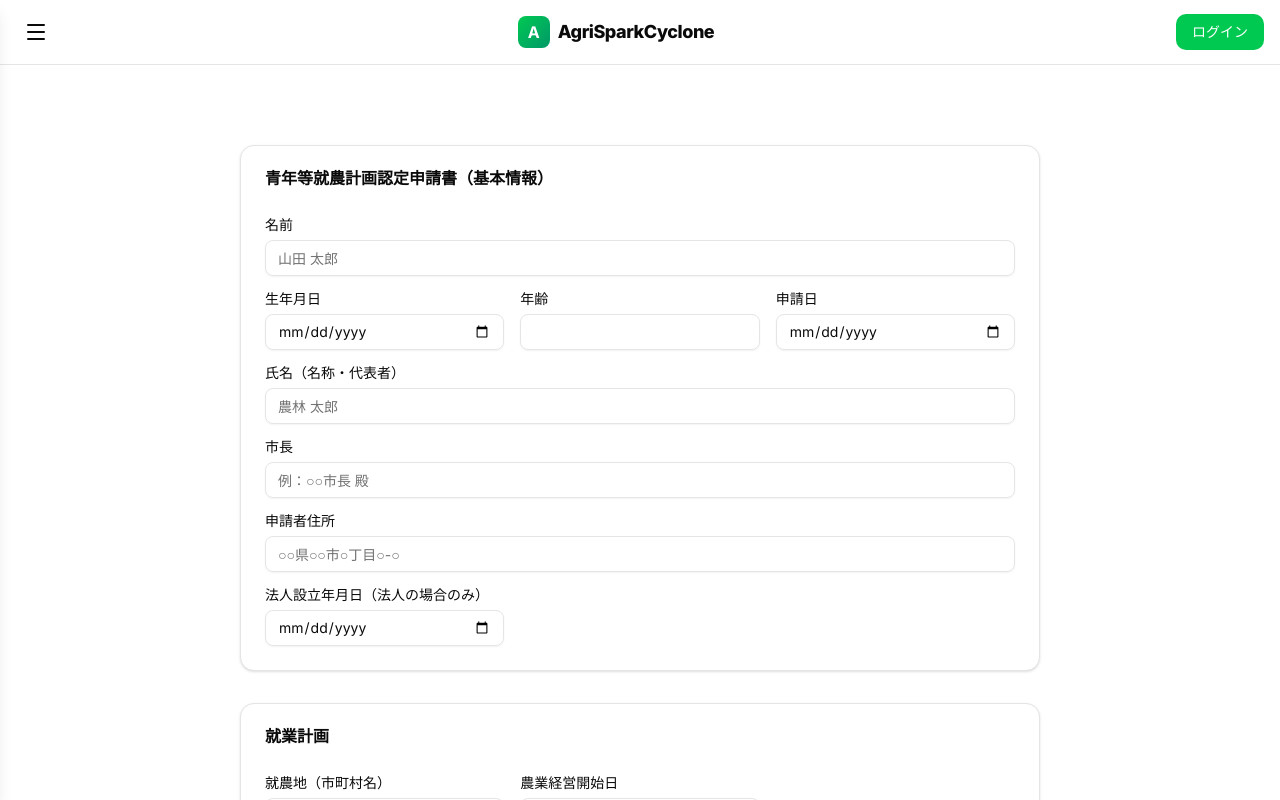
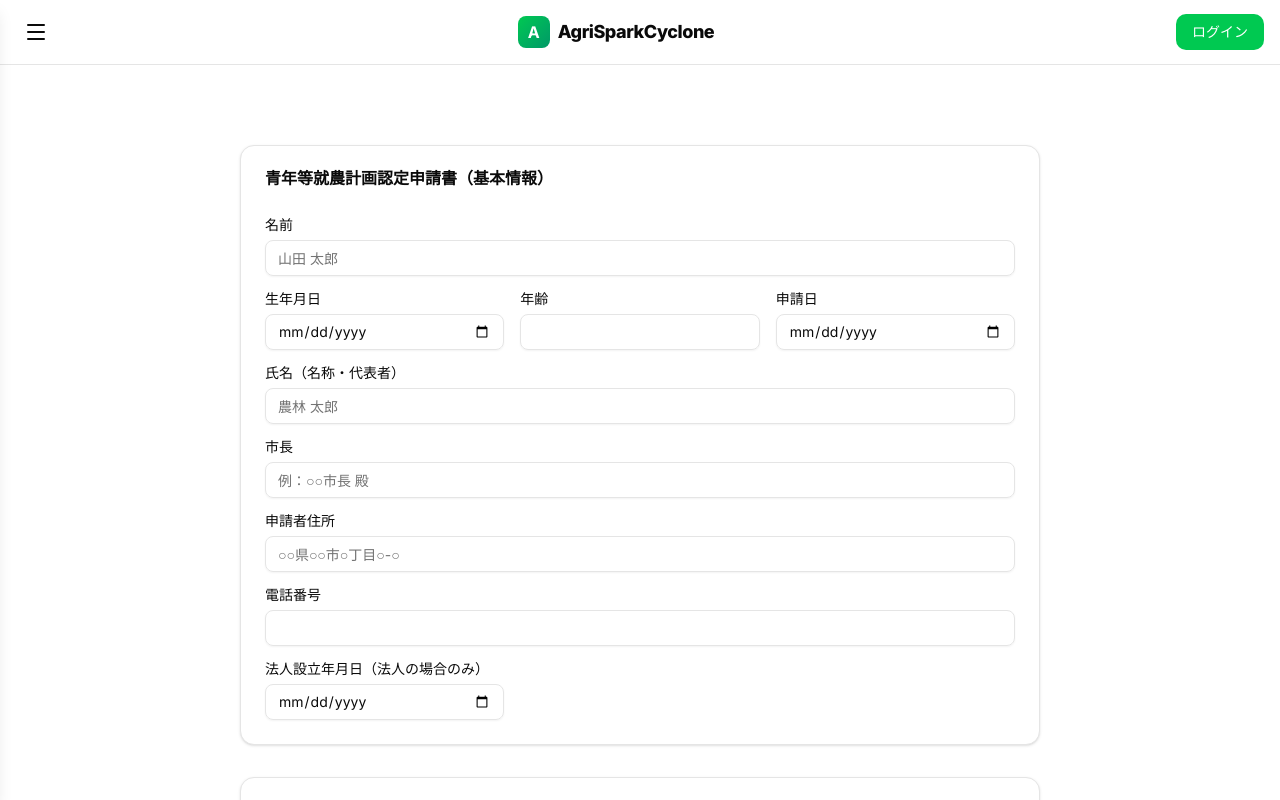
Before and after one commit to otakota/AgrI-Spark-Cyclone, a Next.js app: page /agriform in a window 1280 px wide. Shown: the top 800 px of the page. Built offline with nearby package versions, Linux system fonts and the light colour scheme; no server answers.

Commit message:
電話番号を入力できるようにしました

```diff
--- a/app/agriform/api/updateExcel/route.js
+++ b/app/agriform/api/updateExcel/route.js
@@ -43,6 +43,7 @@ export async function POST(req) {
       applicantName,
       birthDate,
       age,
+      phoneNumber,
       corpEstablishedDate,
       farmCity,
       businessStartDate,
@@ -89,7 +90,6 @@ export async function POST(req) {
       lands = [],
       rentallands = [],
       machines = [],
-      phoneNumber = "",
       farmingType,
       inheritScope,
     } = body;
@@ -254,7 +254,7 @@ export async function POST(req) {
       worksheet.getCell(`AG${r}`).value = l.targetArea ? Number(l.targetArea) : null;
     });
 
-    const RENTLANDS_START_ROW = 56;
+    const RENTLANDS_START_ROW = 54;
     rentallands.forEach((l, i) => {
       const r = RENTLANDS_START_ROW + i;
       worksheet.getCell(`I${r}`).value = l.landType || "";
--- a/app/agriform/page.tsx
+++ b/app/agriform/page.tsx
@@ -26,6 +26,7 @@ export default function ProfileForm() {
       applicantAddress: "",
       applicantName: "",
       age: "",
+      phoneNumber: "",
       corpEstablishedDate: "",
 
       farmCity: "",
@@ -108,7 +109,7 @@ export default function ProfileForm() {
       targetAgricultural: "",
       targetemployee: "",
 
-      measures:[{
+      measures: [{
         title: "",
         spec: "",
         when: "",
@@ -116,13 +117,13 @@ export default function ProfileForm() {
         fund: "",
       }],
 
-      members:[{
+      members: [{
         name: "",
         relationOrRole: "",
         age: "",
         currentTask: "",
         currentDays: "",
-        futureTask:"",
+        futureTask: "",
         futureDays: "",
       }],
 
@@ -136,7 +137,7 @@ export default function ProfileForm() {
       jobdetails: "",
       companyname: "",
       companystartdate: "",
-      companyenddate:"",
+      companyenddate: "",
       companyAdress: "",
       retirementDate: "",
       qualification: "",
@@ -150,7 +151,7 @@ export default function ProfileForm() {
       trainingContent: "",
       trainingAssist: "",
 
-      certification:[{
+      certification: [{
         Certificationname: "",
         CertificationDate: "",
         biko: "",
--- a/components/form/InputStep.tsx
+++ b/components/form/InputStep.tsx
@@ -42,6 +42,7 @@ export const InputStep: React.FC<InputStepProps> = ({ form, onSubmit }) => {
           <ReusableFormField name="applicantName"       label="氏名（名称・代表者）"  placeholder="農林 太郎" control={form.control} className="md:col-span-3" />
           <ReusableFormField name="mayor"               label="市長"  placeholder="例：○○市長 殿" control={form.control} className="md:col-span-3" />
           <ReusableFormField name="applicantAddress"    label="申請者住所"  placeholder="○○県○○市○丁目○-○" control={form.control} className="md:col-span-3" />
+          <ReusableFormField name="phoneNumber"    label="電話番号" control={form.control} className="md:col-span-3" />
           <ReusableFormField name="corpEstablishedDate" label="法人設立年月日（法人の場合のみ）" type="date" control={form.control}  />
         </CardContent>
       </Card>
--- a/components/schemas/contactFormSchema.tsx
+++ b/components/schemas/contactFormSchema.tsx
@@ -95,6 +95,7 @@ export const formSchema = z.object({
   applicantAddress:z.string().min(1, { message: "必須" }),
   applicantName: z.string().min(1, { message: "必須" }),
   age: z.string().min(1, { message: "必須"}),
+  phoneNumber: z.string().min(1, { message: "必須"}),
   corpEstablishedDate:z.string().optional(),
   //就業計画
   farmCity: z.string().min(1, { message: "必須" }),
```
Lines whose indentation alone changed are shown as unchanged.
